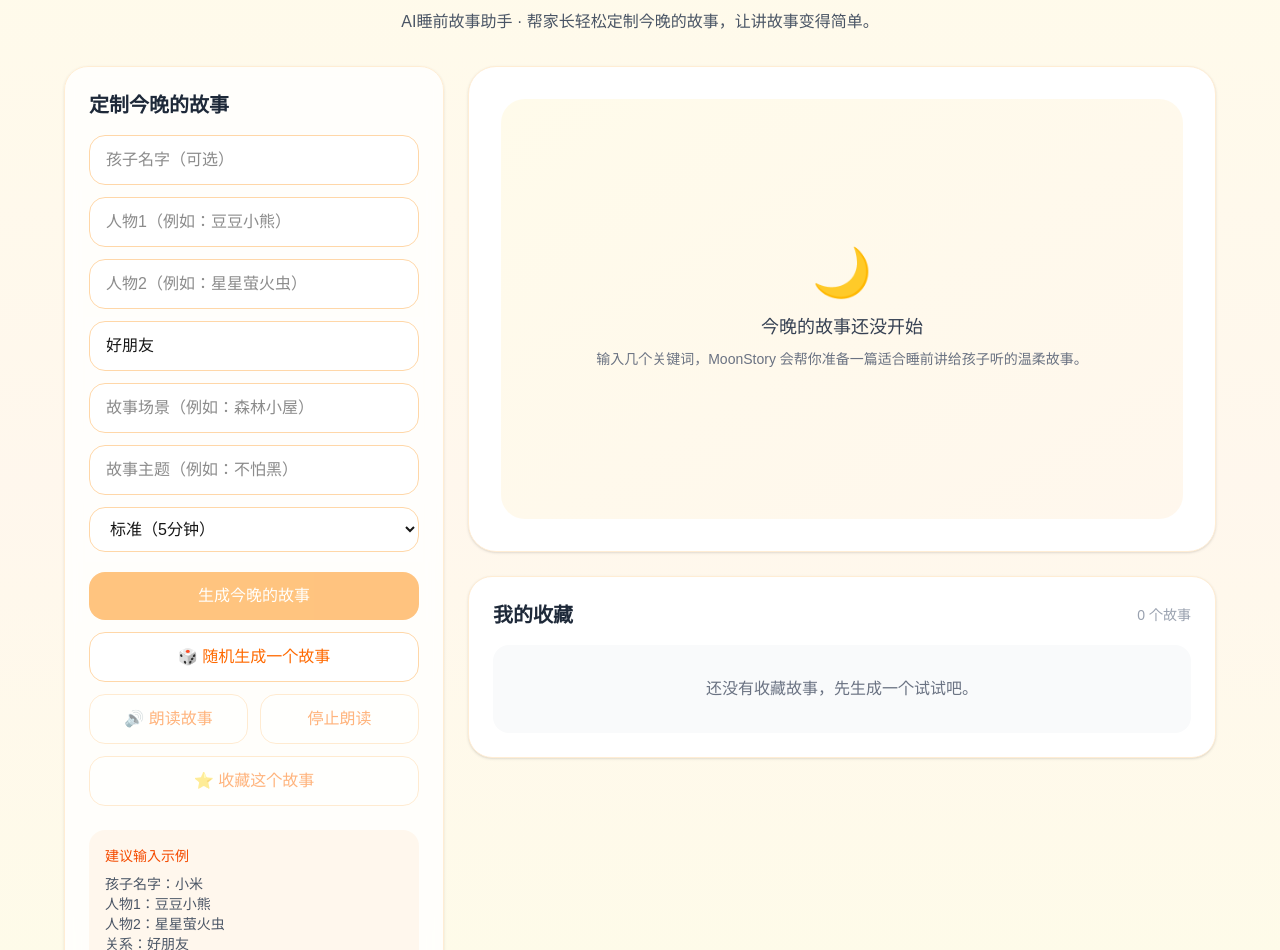
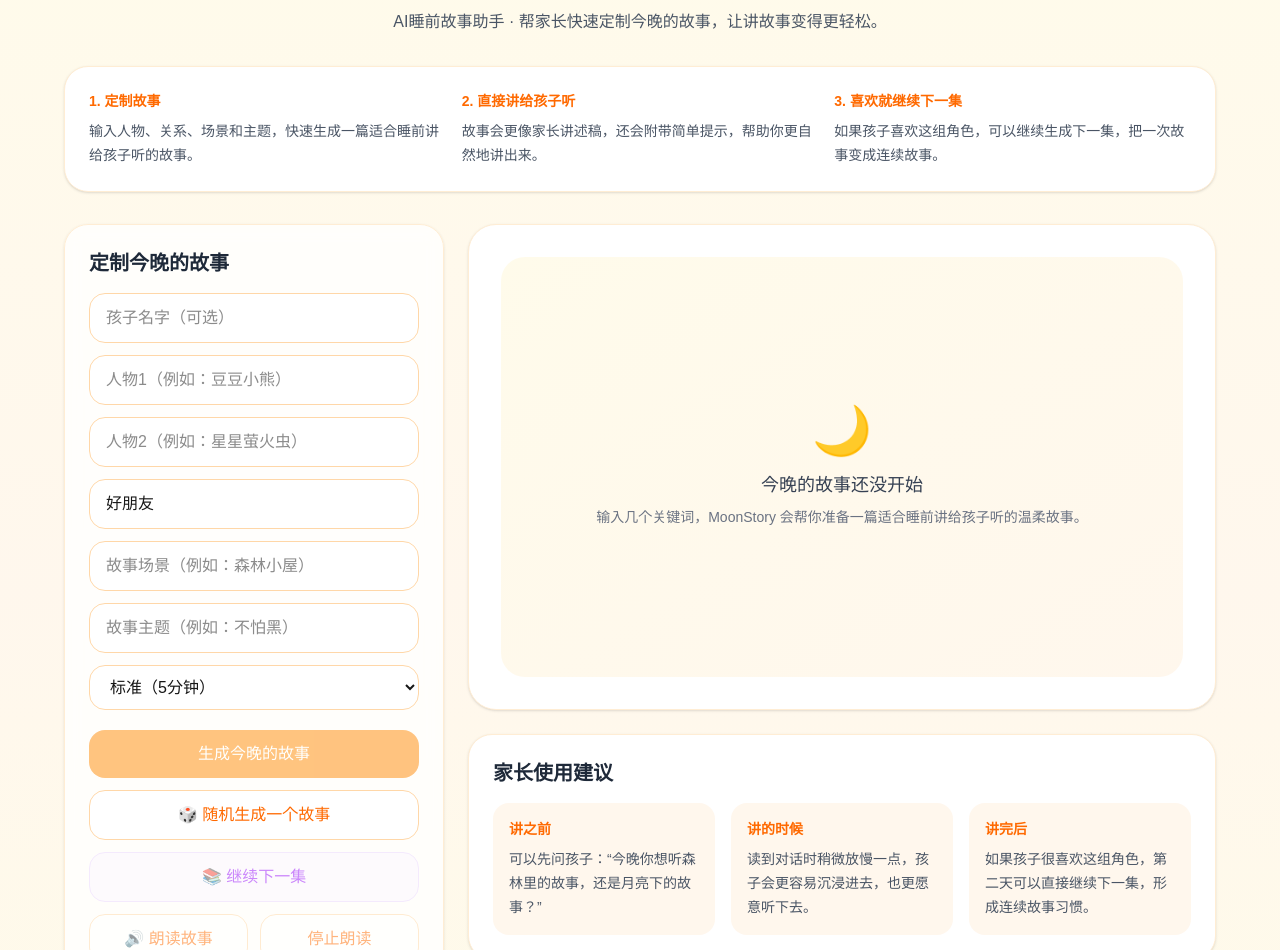
Before and after one commit to wangdabao-app/story-app, a Next.js app: page / in a window 1280 px wide. Shown: the part 102-1052 px from the top of the page. Built offline with nearby package versions, Linux system fonts and the light colour scheme.

Commit message:
add better homepage and story continuation

```diff
--- a/app/api/story/route.ts
+++ b/app/api/story/route.ts
@@ -8,7 +8,18 @@ const client = new OpenAI({
 
 export async function POST(req: Request) {
   try {
-    const { childName, char1, char2, relation, scene, theme, length } = await req.json();
+    const {
+      childName,
+      char1,
+      char2,
+      relation,
+      scene,
+      theme,
+      length,
+      previousStory,
+      previousTitle,
+      continueStory,
+    } = await req.json();
 
     if (!char1 || !char2 || !relation || !scene || !theme) {
       return NextResponse.json(
@@ -39,9 +50,22 @@ export async function POST(req: Request) {
 - 故事主题：${theme}
 - 故事长度：${length || "标准（5分钟）"}
 
+${continueStory && previousStory ? `
+这是一个连续故事任务。
+上一集的标题是：${previousTitle || "上一集"}
+上一集的内容如下：
+${previousStory}
+
+请你在保留相同角色、关系、整体氛围的前提下，写“下一集”。
+下一集必须自然承接上一集，不能像重新生成一个完全无关的新故事。
+剧情要有一点新的小变化、新的小问题，但整体氛围仍然温暖、适合睡前。
+` : `
+这不是连续故事，请直接生成第一篇完整故事。
+`}
+
 写作要求：
 1. 先输出一个简短、温柔、像绘本名字一样的标题。
-2. 再输出故事正文。
+2. 再写故事正文。
 3. ${lengthRule}
 4. 风格像“家长讲述稿”，家长拿到后可以直接读给孩子听。
 5. 语言要温暖、简单、柔和，有画面感。
@@ -55,6 +79,7 @@ export async function POST(req: Request) {
 9. 如果提供了孩子名字，请自然地、轻柔地融入故事，但不要太生硬。
 10. 结尾要有明显助眠感。
 11. 另外再给一段“讲故事小提示”，是给家长的，比如可以停顿哪里、可以问孩子什么问题。
+12. 如果是连续故事，标题要明显像“下一集”，但不要直接写“第2集”也可以，用自然的方式延续。
 
 请严格返回 JSON，不要加 markdown，不要加解释，格式如下：
 {
--- a/app/page.tsx
+++ b/app/page.tsx
@@ -6,6 +6,7 @@ type SavedStory = {
   id: string;
   title: string;
   story: string;
+  storyTip: string;
   childName: string;
   char1: string;
   char2: string;
@@ -113,6 +114,9 @@ export default function Home() {
           scene,
           theme,
           length,
+          previousStory: "",
+          previousTitle: "",
+          continueStory: false,
         }),
       });
 
@@ -124,6 +128,54 @@ export default function Home() {
       }
 
       setTitle(data.title || "今晚的小故事");
+      setStory(data.story || "");
+      setStoryTip(data.storyTip || "");
+    } catch {
+      setError("网络开小差了，请稍后再试。");
+    } finally {
+      setLoading(false);
+    }
+  };
+
+  const generateNextStory = async () => {
+    setError("");
+
+    if (!story) {
+      setError("请先生成一个故事，再继续下一集。");
+      return;
+    }
+
+    try {
+      setLoading(true);
+      stopReading();
+
+      const res = await fetch("/api/story", {
+        method: "POST",
+        headers: {
+          "Content-Type": "application/json",
+        },
+        body: JSON.stringify({
+          childName,
+          char1,
+          char2,
+          relation,
+          scene,
+          theme,
+          length,
+          previousStory: story,
+          previousTitle: title,
+          continueStory: true,
+        }),
+      });
+
+      const data = await res.json();
+
+      if (!res.ok) {
+        setError(data.error || "下一集生成失败，请稍后再试。");
+        return;
+      }
+
+      setTitle(data.title || "新的故事");
       setStory(data.story || "");
       setStoryTip(data.storyTip || "");
     } catch {
@@ -169,6 +221,7 @@ export default function Home() {
       id: crypto.randomUUID(),
       title: title || "今晚的小故事",
       story,
+      storyTip,
       childName,
       char1,
       char2,
@@ -193,8 +246,8 @@ export default function Home() {
     setLength(item.length);
     setTitle(item.title);
     setStory(item.story);
+    setStoryTip(item.storyTip || "");
     setError("");
-    setStoryTip("");
     window.scrollTo({ top: 0, behavior: "smooth" });
   };
 
@@ -209,8 +262,29 @@ export default function Home() {
           <p className="mb-2 text-sm text-orange-500">专为家长设计的睡前故事工具</p>
           <h1 className="text-4xl font-bold tracking-tight text-orange-600">MoonStory</h1>
           <p className="mx-auto mt-3 max-w-2xl text-gray-600">
-            AI睡前故事助手 · 帮家长轻松定制今晚的故事，让讲故事变得简单。
+            AI睡前故事助手 · 帮家长快速定制今晚的故事，让讲故事变得更轻松。
           </p>
+        </div>
+
+        <div className="mb-8 grid gap-4 rounded-3xl border border-orange-100 bg-white p-6 shadow-sm md:grid-cols-3">
+          <div>
+            <p className="text-sm font-semibold text-orange-500">1. 定制故事</p>
+            <p className="mt-2 text-sm leading-6 text-gray-600">
+              输入人物、关系、场景和主题，快速生成一篇适合睡前讲给孩子听的故事。
+            </p>
+          </div>
+          <div>
+            <p className="text-sm font-semibold text-orange-500">2. 直接讲给孩子听</p>
+            <p className="mt-2 text-sm leading-6 text-gray-600">
+              故事会更像家长讲述稿，还会附带简单提示，帮助你更自然地讲出来。
+            </p>
+          </div>
+          <div>
+            <p className="text-sm font-semibold text-orange-500">3. 喜欢就继续下一集</p>
+            <p className="mt-2 text-sm leading-6 text-gray-600">
+              如果孩子喜欢这组角色，可以继续生成下一集，把一次故事变成连续故事。
+            </p>
+          </div>
         </div>
 
         <div className="grid gap-6 lg:grid-cols-[380px_1fr]">
@@ -289,6 +363,14 @@ export default function Home() {
                 🎲 随机生成一个故事
               </button>
 
+              <button
+                onClick={generateNextStory}
+                disabled={!story || loading}
+                className="rounded-2xl border border-purple-200 bg-purple-50 px-4 py-3 font-medium text-purple-600 transition hover:bg-purple-100 disabled:cursor-not-allowed disabled:opacity-50"
+              >
+                📚 继续下一集
+              </button>
+
               <div className="grid grid-cols-2 gap-3">
                 <button
                   onClick={readStory}
@@ -351,8 +433,46 @@ export default function Home() {
                       <p className="whitespace-pre-line text-sm leading-7 text-gray-600">{storyTip}</p>
                     </div>
                   )}
+
+                  <div className="mt-6 rounded-2xl border border-purple-200 bg-purple-50 p-4">
+                    <p className="text-sm font-semibold text-purple-600">孩子喜欢这篇故事？</p>
+                    <p className="mt-2 text-sm leading-6 text-gray-600">
+                      你可以直接点击“继续下一集”，沿用同样的角色和设定，继续往下讲。
+                    </p>
+                    <button
+                      onClick={generateNextStory}
+                      disabled={loading}
+                      className="mt-3 rounded-xl bg-purple-500 px-4 py-2 text-sm font-medium text-white transition hover:bg-purple-600 disabled:cursor-not-allowed disabled:opacity-50"
+                    >
+                      📚 继续这个故事
+                    </button>
+                  </div>
                 </div>
               )}
+            </div>
+
+            <div className="rounded-3xl border border-orange-100 bg-white p-6 shadow-sm">
+              <h3 className="mb-4 text-xl font-semibold text-gray-800">家长使用建议</h3>
+              <div className="grid gap-4 md:grid-cols-3">
+                <div className="rounded-2xl bg-orange-50 p-4">
+                  <p className="text-sm font-semibold text-orange-500">讲之前</p>
+                  <p className="mt-2 text-sm leading-6 text-gray-600">
+                    可以先问孩子：“今晚你想听森林里的故事，还是月亮下的故事？”
+                  </p>
+                </div>
+                <div className="rounded-2xl bg-orange-50 p-4">
+                  <p className="text-sm font-semibold text-orange-500">讲的时候</p>
+                  <p className="mt-2 text-sm leading-6 text-gray-600">
+                    读到对话时稍微放慢一点，孩子会更容易沉浸进去，也更愿意听下去。
+                  </p>
+                </div>
+                <div className="rounded-2xl bg-orange-50 p-4">
+                  <p className="text-sm font-semibold text-orange-500">讲完后</p>
+                  <p className="mt-2 text-sm leading-6 text-gray-600">
+                    如果孩子很喜欢这组角色，第二天可以直接继续下一集，形成连续故事习惯。
+                  </p>
+                </div>
+              </div>
             </div>
 
             <div className="rounded-3xl border border-orange-100 bg-white p-6 shadow-sm">
```
